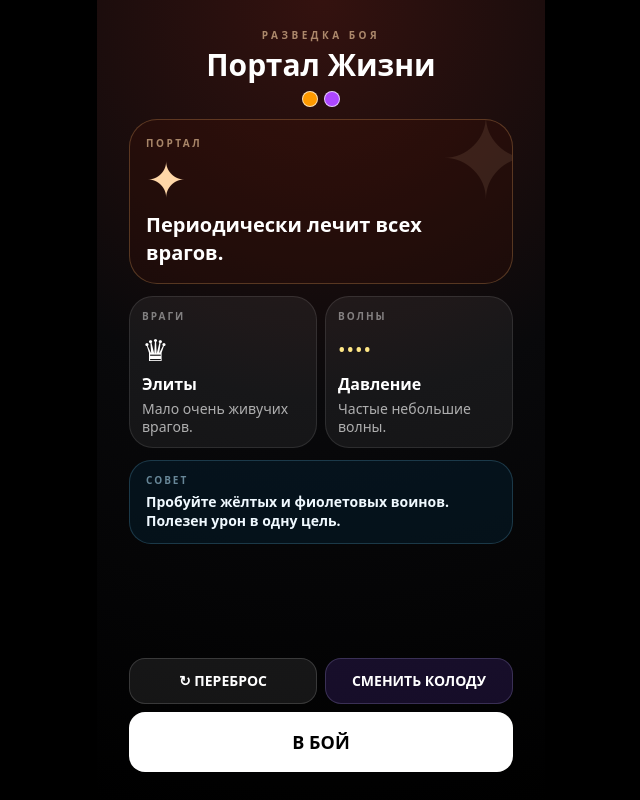
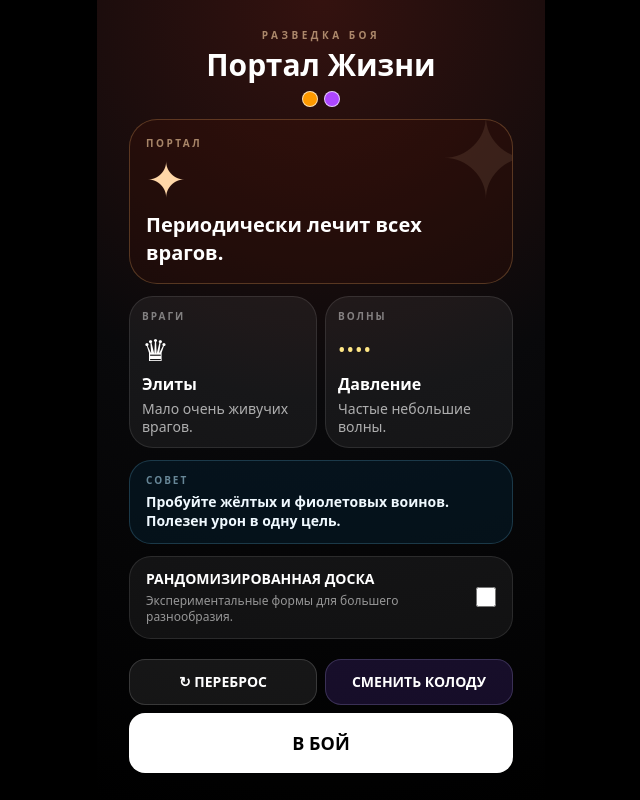
Before and after one commit to alexshibarshin/tetris-warriors, a React (Vite) app: page / in a window 1280 px wide. Shown: the whole page, without its empty margins (319-959 px from the left). Built offline with nearby package versions, Linux system fonts and the light colour scheme.

Commit message:
Randomized boards

```diff
--- a/src/App.tsx
+++ b/src/App.tsx
@@ -244,8 +244,9 @@ function ColorDots({ colors }: { colors: number[] }) {
   ))}</div>;
 }
 
-function StagePreview({ theme, onFight, onReroll, onDeck }: {
+function StagePreview({ theme, onFight, onReroll, onDeck, randomizedBoard, onRandomizedBoardChange }: {
   theme: StageTheme; onFight: () => void; onReroll: () => void; onDeck: () => void;
+  randomizedBoard: boolean; onRandomizedBoardChange: (enabled: boolean) => void;
 }) {
   return (
     <motion.div initial={{ opacity: 0 }} animate={{ opacity: 1 }} className="absolute inset-0 z-[200] overflow-y-auto bg-[radial-gradient(circle_at_top,#34120f_0%,#09090b_48%,#000_100%)] p-4 text-white touch-pan-y">
@@ -282,6 +283,14 @@ function StagePreview({ theme, onFight, onReroll, onDeck }: {
           <div className="text-[10px] font-black tracking-[.2em] text-sky-200/55">СОВЕТ</div>
           <div className="mt-1 text-sm font-bold leading-snug text-sky-50">{theme.recommendation}</div>
         </div>
+
+        <label className="flex cursor-pointer items-center justify-between gap-4 rounded-[22px] border border-white/10 bg-white/[.06] px-4 py-3">
+          <div>
+            <div className="text-sm font-black">РАНДОМИЗИРОВАННАЯ ДОСКА</div>
+            <div className="mt-1 text-xs leading-snug text-white/55">Экспериментальные формы для большего разнообразия.</div>
+          </div>
+          <input type="checkbox" checked={randomizedBoard} onChange={(event) => onRandomizedBoardChange(event.target.checked)} className="h-5 w-5 shrink-0 accent-amber-400" />
+        </label>
 
         <div className="mt-auto grid grid-cols-2 gap-2 pt-2">
           <button onClick={onReroll} className="rounded-2xl border border-white/15 bg-white/8 py-3 text-sm font-black active:scale-95">↻ ПЕРЕБРОС</button>
@@ -499,6 +508,9 @@ export default function App() {
   );
   const [generatorStage, setGeneratorStage] = useState(1);
   const [board, setBoard] = useState<CellData[][]>(() => DEFAULT_GAME_DESIGN.board.createInitialBoard(createInitialPlayerBuild()));
+  const [randomizedBoard, setRandomizedBoard] = useState(false);
+  const boardRows = board.length;
+  const boardCols = board[0]?.length ?? BOARD_CONFIG.cols;
   const [dragState, setDragState] = useState<DragState>('idle');
   const [pointerPos, setPointerPos] = useState({ x: 0, y: 0 });
   const [activatedCells, setActivatedCells] = useState<BoardCellPosition[]>([]);
@@ -553,7 +565,7 @@ export default function App() {
     measure();
     window.addEventListener('resize', measure);
     return () => window.removeEventListener('resize', measure);
-  }, []);
+  }, [boardCols, boardRows]);
 
   useEffect(() => () => {
     if (matchFeedbackTimerRef.current) clearTimeout(matchFeedbackTimerRef.current);
@@ -632,6 +644,7 @@ export default function App() {
     const nextTheme = createStageTheme();
     setPlayerBuild(nextBuild);
     setStageTheme(nextTheme);
+    setRandomizedBoard(false);
     setCoins(0);
     setBoard(DEFAULT_GAME_DESIGN.board.createInitialBoard(nextBuild));
     setGeneratorSequence(DEFAULT_GAME_DESIGN.generator.generateShapeSequence());
@@ -655,9 +668,10 @@ export default function App() {
     battleAreaRef.current?.reset(nextTheme);
   };
 
-  const cellSize = boardRect ? boardRect.width / BOARD_CONFIG.cols : 0;
+  const cellSize = boardRect ? boardRect.width / boardCols : 0;
   const shape = generatorStage > 0 ? generatorSequence[generatorStage - 1] : null;
   const placement = evaluatePlacementPreview({
+    board,
     dragState,
     shape,
     boardRect,
@@ -683,7 +697,7 @@ export default function App() {
         setPendingUpgradeDrafts((currentDrafts) => currentDrafts + activationResult.earnedCoins);
 
         if (activationResult.spawnedWarriors.length > 0) {
-          battleAreaRef.current?.spawnWarriors(activationResult.spawnedWarriors, BOARD_CONFIG.cols, playerBuild);
+          battleAreaRef.current?.spawnWarriors(activationResult.spawnedWarriors, boardCols, playerBuild);
         }
       }
 
@@ -717,6 +731,9 @@ export default function App() {
   const rerollStage = () => {
     const nextTheme = createStageTheme();
     setStageTheme(nextTheme);
+    setBoard(DEFAULT_GAME_DESIGN.board.createInitialBoard(playerBuild, { randomizedTopology: randomizedBoard }));
+    setGeneratorSequence(DEFAULT_GAME_DESIGN.generator.generateShapeSequence());
+    setGeneratorStage(1);
     battleAreaRef.current?.reset(nextTheme);
   };
 
@@ -965,7 +982,7 @@ export default function App() {
         <div className="p-4 flex flex-col gap-4 bg-neutral-900 flex-none pb-8 items-center w-full">
           <div
             ref={boardRef}
-            className="relative flex flex-wrap w-full bg-neutral-800 border-t border-l border-neutral-950 rounded-md shadow-inner box-content"
+            className="relative flex flex-wrap w-full rounded-md shadow-inner box-content"
             style={{ maxWidth: BOARD_CONFIG.maxWidthPx }}
           >
             {board.map((row, r) =>
@@ -974,6 +991,7 @@ export default function App() {
                 const isActivated = isCellActivated(r, c);
                 const activatedBooster = getActivatedBooster(r, c);
                 const checker = (r + c) % 2 === 0 ? 'bg-neutral-800' : 'bg-neutral-700';
+                const isBlocked = cell.state === 'blocked';
 
                 return (
                   <div
@@ -982,11 +1000,11 @@ export default function App() {
                     aria-label={cell.state === 'ready' ? `${getBoardObjectName(cell)} — показать описание` : undefined}
                     onClick={() => inspectBoardCell(cell)}
                     style={{
-                      width: `${100 / BOARD_CONFIG.cols}%`,
+                      width: `${100 / boardCols}%`,
                       height: cellSize || 'auto',
                       aspectRatio: '1/1',
                     }}
-                    className={`relative border-r border-b border-neutral-950 ${checker} ${cell.state === 'ready' ? 'cursor-pointer active:brightness-125' : ''}`}
+                    className={`relative ${isBlocked ? 'bg-transparent' : `border border-neutral-950 ${checker}`} ${cell.state === 'ready' ? 'cursor-pointer active:brightness-125' : ''}`}
                   >
                     {cell.state === 'ready' && cell.type === 'warrior' && (
                       <div className="absolute inset-0 flex items-end justify-center z-10 pointer-events-none pb-0.5">
@@ -1218,7 +1236,19 @@ export default function App() {
             <BoardObjectTooltip cell={inspectedCell} build={playerBuild} onClose={() => setInspectedCell(null)} />
           )}
           {showStagePreview && !showDeckScreen && gameStatus === 'playing' && (
-            <StagePreview theme={stageTheme} onFight={startBattle} onReroll={rerollStage} onDeck={() => setShowDeckScreen(true)} />
+            <StagePreview
+              theme={stageTheme}
+              onFight={startBattle}
+              onReroll={rerollStage}
+              onDeck={() => setShowDeckScreen(true)}
+              randomizedBoard={randomizedBoard}
+              onRandomizedBoardChange={(enabled) => {
+                setRandomizedBoard(enabled);
+                setBoard(DEFAULT_GAME_DESIGN.board.createInitialBoard(playerBuild, { randomizedTopology: enabled }));
+                setGeneratorSequence(DEFAULT_GAME_DESIGN.generator.generateShapeSequence());
+                setGeneratorStage(1);
+              }}
+            />
           )}
           {showDeckScreen && gameStatus === 'playing' && (
             <DeckScreen build={playerBuild} onBack={() => setShowDeckScreen(false)} />
--- a/src/config.ts
+++ b/src/config.ts
@@ -113,7 +113,10 @@ export const GAME_CONFIG = {
     idleTargetPaddingPx: 20,
     idleStopDistancePx: 5,
 
-    projectileHitRadiusPx: 15,
+    // Units are rendered at roughly 48 px wide.  This leaves a forgiving, but
+    // still visible, collision margin around their bodies.
+    projectileHitRadiusPx: 22,
+    projectileMaxLeadTimeSec: 1.1,
     damageTextYOffsetPx: 10,
     damageTextRiseSpeedPxPerSec: 20,
     damageTextLifeSec: 1,
--- a/src/game/battle.ts
+++ b/src/game/battle.ts
@@ -227,9 +227,41 @@ function playerDamage(state: BattleState, attacker: Entity, target: Entity | nul
   return damage * suddenDeathDamageMultiplier(state);
 }
 
+function projectileAimPoint(attacker: Entity, target: Entity) {
+  const relativeX = target.x - attacker.x;
+  const relativeY = target.y - attacker.y;
+  const projectileSpeed = BATTLE_CONFIG.projectileSpeed;
+  const targetSpeedSq = target.vx * target.vx + target.vy * target.vy;
+  const a = targetSpeedSq - projectileSpeed * projectileSpeed;
+  const b = 2 * (relativeX * target.vx + relativeY * target.vy);
+  const c = relativeX * relativeX + relativeY * relativeY;
+  let travelTime = Math.sqrt(c) / projectileSpeed;
+
+  // Solve the interception equation once at launch. The resulting projectile
+  // keeps its velocity, so this improves accuracy without homing behavior.
+  if (Math.abs(a) < 0.0001) {
+    if (Math.abs(b) > 0.0001) {
+      const solution = -c / b;
+      if (solution > 0) travelTime = solution;
+    }
+  } else {
+    const discriminant = b * b - 4 * a * c;
+    if (discriminant >= 0) {
+      const first = (-b - Math.sqrt(discriminant)) / (2 * a);
+      const second = (-b + Math.sqrt(discriminant)) / (2 * a);
+      const solution = [first, second].filter((time) => time > 0).sort((left, right) => left - right)[0];
+      if (solution !== undefined) travelTime = solution;
+    }
+  }
+
+  travelTime = Math.min(travelTime, BATTLE_CONFIG.projectileMaxLeadTimeSec);
+  return { x: target.x + target.vx * travelTime, y: target.y + target.vy * travelTime };
+}
+
 function pushProjectile(state: BattleState, attacker: Entity, target: Entity, damage: number, frostHit = false, xOffset = 0) {
-  const dx = target.x - attacker.x;
-  const dy = target.y - attacker.y;
+  const aimPoint = projectileAimPoint(attacker, target);
+  const dx = aimPoint.x - (attacker.x + xOffset);
+  const dy = aimPoint.y - attacker.y;
   const length = Math.hypot(dx, dy) || 1;
   state.projectiles.push({
     id: id(), x: attacker.x + xOffset, y: attacker.y, vx: dx / length * BATTLE_CONFIG.projectileSpeed,
@@ -238,6 +270,15 @@ function pushProjectile(state: BattleState, attacker: Entity, target: Entity, da
     colorIdx: attacker.colorIdx, faction: attacker.faction, attackerId: attacker.id,
     warriorId: attacker.warriorId, frostHit,
   });
+}
+
+function segmentDistanceToPoint(startX: number, startY: number, endX: number, endY: number, pointX: number, pointY: number) {
+  const dx = endX - startX;
+  const dy = endY - startY;
+  const lengthSq = dx * dx + dy * dy;
+  if (lengthSq === 0) return Math.hypot(pointX - startX, pointY - startY);
+  const progress = Math.max(0, Math.min(1, ((pointX - startX) * dx + (pointY - startY) * dy) / lengthSq));
+  return Math.hypot(pointX - (startX + dx * progress), pointY - (startY + dy * progress));
 }
 
 function selectPlayerTarget(state: BattleState, attacker: Entity) {
@@ -583,7 +624,11 @@ function stepEntities(state: BattleState, dt: number, viewport: BattleViewport)
     if (entity.hp <= 0) continue;
     entity.attackTimer -= dt * 1000;
     entity.attackVisualTimer = Math.max(0, entity.attackVisualTimer - dt * 1000);
-    if (entity.frozenTimer > 0 || entity.stunnedTimer > 0) continue;
+    if (entity.frozenTimer > 0 || entity.stunnedTimer > 0) {
+      entity.vx = 0;
+      entity.vy = 0;
+      continue;
+    }
 
     const target = entity.faction === 'player' ? selectPlayerTarget(state, entity) : selectEnemyTarget(state, entity);
     entity.targetId = target?.id ?? null;
@@ -652,6 +697,8 @@ function stepEntities(state: BattleState, dt: number, viewport: BattleViewport)
     }
     entity.x = Math.max(10, Math.min(viewport.width - 10, entity.x + vx * dt));
     entity.y += vy * dt;
+    entity.vx = vx;
+    entity.vy = vy;
   }
 
   if (state.enemyStructureHp > 0) {
@@ -671,6 +718,8 @@ function stepProjectiles(state: BattleState, dt: number, viewport: BattleViewpor
   const structure = { ...structurePosition(viewport), y: BATTLE_CONFIG.enemyStructureYPx + 8 };
   for (let index = state.projectiles.length - 1; index >= 0; index -= 1) {
     const projectile = state.projectiles[index];
+    const previousX = projectile.x;
+    const previousY = projectile.y;
     projectile.x += projectile.vx * dt;
     projectile.y += projectile.vy * dt;
     if (projectile.targetKind === 'enemyStructure' && state.enemyStructureHp > 0) {
@@ -682,7 +731,7 @@ function stepProjectiles(state: BattleState, dt: number, viewport: BattleViewpor
       continue;
     }
     const target = state.entities.find((entity) => entity.id === projectile.targetId);
-    if (target && target.hp > 0 && distance(projectile, target) < BATTLE_CONFIG.projectileHitRadiusPx) {
+    if (target && target.hp > 0 && segmentDistanceToPoint(previousX, previousY, projectile.x, projectile.y, target.x, target.y) <= BATTLE_CONFIG.projectileHitRadiusPx) {
       const attacker = projectile.attackerId ? state.entities.find((entity) => entity.id === projectile.attackerId) ?? null : null;
       applyDamage(state, target, projectile.damage, attacker);
       if (projectile.frostHit && attacker && target.hp > 0) applyFrostHit(state, attacker, target);
--- a/src/game/board.ts
+++ b/src/game/board.ts
@@ -27,7 +27,7 @@ export function getCoinSpawnChance(board: CellData[][]): number {
 
   board.forEach((row) => {
     row.forEach((cell) => {
-      if (cell.state === 'empty') {
+      if (cell.state !== 'ready') {
         return;
       }
 
@@ -88,6 +88,10 @@ export function createEmptyCell(): CellData {
   return { state: 'empty' };
 }
 
+function createBlockedCell(): CellData {
+  return { state: 'blocked' };
+}
+
 function createCoinCell(): CellData {
   return { type: 'coin', state: 'ready' };
 }
@@ -102,12 +106,69 @@ export function createRandomBoosterCell(): CellData {
   };
 }
 
-export function createInitialBoard(build: PlayerBuildState): CellData[][] {
-  let board = Array.from({ length: BOARD_CONFIG.rows }, () =>
-    Array.from({ length: BOARD_CONFIG.cols }, createEmptyCell),
+type BoardLayout = {
+  activeCells: Array<{ r: number; c: number }>;
+};
+
+function cellsInRow(r: number, columns: number[]) {
+  return columns.map((c) => ({ r, c }));
+}
+
+const RANDOMIZED_LAYOUTS: BoardLayout[] = [
+  { activeCells: [
+    ...cellsInRow(0, [1, 2, 3, 4]), ...cellsInRow(1, [1, 2, 3, 4, 5]),
+    ...cellsInRow(2, [0, 1, 2, 3, 4, 5, 6]), ...cellsInRow(3, [1, 2, 3, 4, 5]),
+    ...cellsInRow(4, [1, 2, 3, 4]),
+  ] },
+  { activeCells: [
+    ...cellsInRow(0, [1, 2, 3, 4, 5]), ...cellsInRow(1, [1, 2, 3, 4]),
+    ...cellsInRow(2, [0, 1, 2, 3, 4, 5]), ...cellsInRow(3, [1, 2, 3, 4]),
+    ...cellsInRow(4, [1, 2, 3, 4, 5]),
+  ] },
+  { activeCells: [
+    ...cellsInRow(0, [0, 1, 2]), ...cellsInRow(1, [0, 1, 2, 3, 4]),
+    ...cellsInRow(2, [0, 1, 2, 3, 4, 5, 6]), ...cellsInRow(3, [1, 2, 3, 4, 5]),
+    ...cellsInRow(4, [1, 2, 3, 4]),
+  ] },
+  { activeCells: [
+    ...cellsInRow(0, [4, 5, 6]), ...cellsInRow(1, [2, 3, 4, 5, 6]),
+    ...cellsInRow(2, [0, 1, 2, 3, 4, 5, 6]), ...cellsInRow(3, [1, 2, 3, 4, 5]),
+    ...cellsInRow(4, [2, 3, 4, 5]),
+  ] },
+  { activeCells: [
+    ...cellsInRow(0, [0, 1, 2, 3]), ...cellsInRow(1, [0, 1, 2, 3, 4]),
+    ...cellsInRow(2, [0, 1, 2, 3, 4, 5, 6]), ...cellsInRow(3, [1, 2, 3, 4, 5]),
+    ...cellsInRow(4, [3, 4, 5]),
+  ] },
+  { activeCells: [
+    ...cellsInRow(0, [3, 4, 5, 6]), ...cellsInRow(1, [2, 3, 4, 5, 6]),
+    ...cellsInRow(2, [0, 1, 2, 3, 4, 5, 6]), ...cellsInRow(3, [1, 2, 3, 4, 5]),
+    ...cellsInRow(4, [1, 2, 3]),
+  ] },
+];
+
+function createRandomizedBoard(): CellData[][] {
+  if (Math.random() < 0.25) {
+    return Array.from({ length: BOARD_CONFIG.rows }, () =>
+      Array.from({ length: BOARD_CONFIG.cols }, createEmptyCell),
+    );
+  }
+
+  const layout = RANDOMIZED_LAYOUTS[Math.floor(Math.random() * RANDOMIZED_LAYOUTS.length)];
+  const activeKeys = new Set(layout.activeCells.map(({ r, c }) => `${r}:${c}`));
+  return Array.from({ length: 5 }, (_, r) =>
+    Array.from({ length: 7 }, (_, c) => activeKeys.has(`${r}:${c}`) ? createEmptyCell() : createBlockedCell()),
   );
+}
 
-  const totalCells = BOARD_CONFIG.rows * BOARD_CONFIG.cols;
+export function createInitialBoard(build: PlayerBuildState, options?: { randomizedTopology?: boolean }): CellData[][] {
+  let board = options?.randomizedTopology
+    ? createRandomizedBoard()
+    : Array.from({ length: BOARD_CONFIG.rows }, () =>
+      Array.from({ length: BOARD_CONFIG.cols }, createEmptyCell),
+    );
+
+  const totalCells = board.reduce((total, row) => total + row.filter((cell) => cell.state === 'empty').length, 0);
   const cellsToFill = Math.min(BOARD_CONFIG.initialFilledCells, totalCells);
   const initialCoins = Math.min(BOARD_CONFIG.initialCoins, cellsToFill);
 
@@ -273,13 +334,14 @@ export function fillRandomEmptyCellsWithBoosters(board: CellData[][], count: num
 }
 
 export function evaluatePlacementPreview(params: {
+  board: CellData[][];
   dragState: DragState;
   shape: ShapeDef | null;
   boardRect: DOMRect | null;
   cellSize: number;
   pointerPos: PointerPosition;
 }): PlacementPreview {
-  const { dragState, shape, boardRect, cellSize, pointerPos } = params;
+  const { board, dragState, shape, boardRect, cellSize, pointerPos } = params;
   const emptyPreview: PlacementPreview = {
     isOverBoard: false,
     isValidPlacement: false,
@@ -317,7 +379,7 @@ export function evaluatePlacementPreview(params: {
     const r = snappedR + block.y;
     coveredCells.push({ r, c });
 
-    if (c < 0 || c >= BOARD_CONFIG.cols || r < 0 || r >= BOARD_CONFIG.rows) {
+    if (c < 0 || c >= (board[0]?.length ?? 0) || r < 0 || r >= board.length || board[r]?.[c]?.state === 'blocked') {
       isValidPlacement = false;
     }
   }
@@ -381,8 +443,8 @@ export function applyShapeToBoard(board: CellData[][], coveredCells: BoardCellPo
       });
 
       if (cell.boosterType === 'cross') {
-        for (let column = 0; column < BOARD_CONFIG.cols; column += 1) queueCell(r, column);
-        for (let row = 0; row < BOARD_CONFIG.rows; row += 1) queueCell(row, c);
+        for (let column = 0; column < (board[0]?.length ?? 0); column += 1) queueCell(r, column);
+        for (let row = 0; row < board.length; row += 1) queueCell(row, c);
       }
 
       if (cell.boosterType === 'bomb') {
--- a/src/game/types.ts
+++ b/src/game/types.ts
@@ -1,6 +1,6 @@
 export type BoosterType = 'cross' | 'bomb' | 'chroma';
 export type CellType = 'warrior' | 'coin' | 'booster';
-export type CellState = 'empty' | 'ready';
+export type CellState = 'blocked' | 'empty' | 'ready';
 
 export type CellData = {
   type?: CellType;
```
Also changed, not shown: 1 other file (tests, documents, lock files or other folders).
